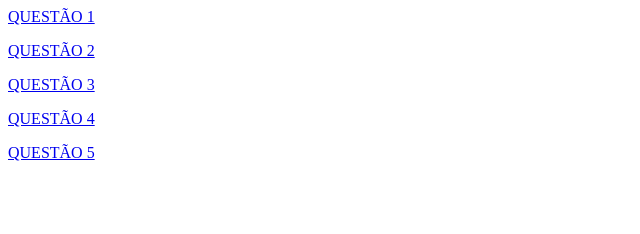
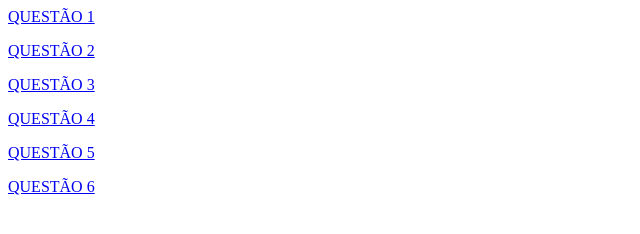
Before and after one commit to kajuzin/Atividade13-errada, a plain HTML site: page index.html in a window 1280 px wide. Shown: the whole page, without its empty margins (0-640 px from the left). Drawn offline with Linux system fonts and the light colour scheme.

Commit message:
Update index.html

```diff
--- a/index.html
+++ b/index.html
@@ -12,5 +12,7 @@
     <a href="03.html">QUESTÃO 3</a></p>
     <a href="04.html">QUESTÃO 4</a></p>
     <a href="05.html">QUESTÃO 5</a></p>
+    <a href="06.html">QUESTÃO 6</a></p>
+
 </body>
 </html>
```
